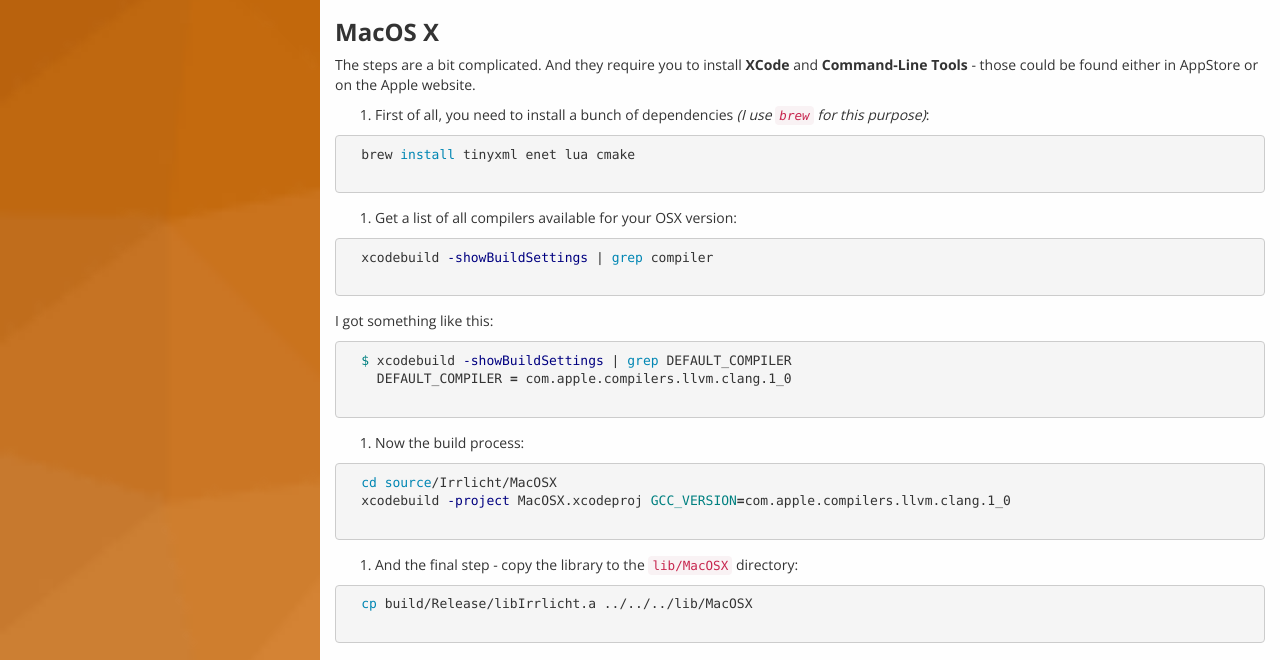
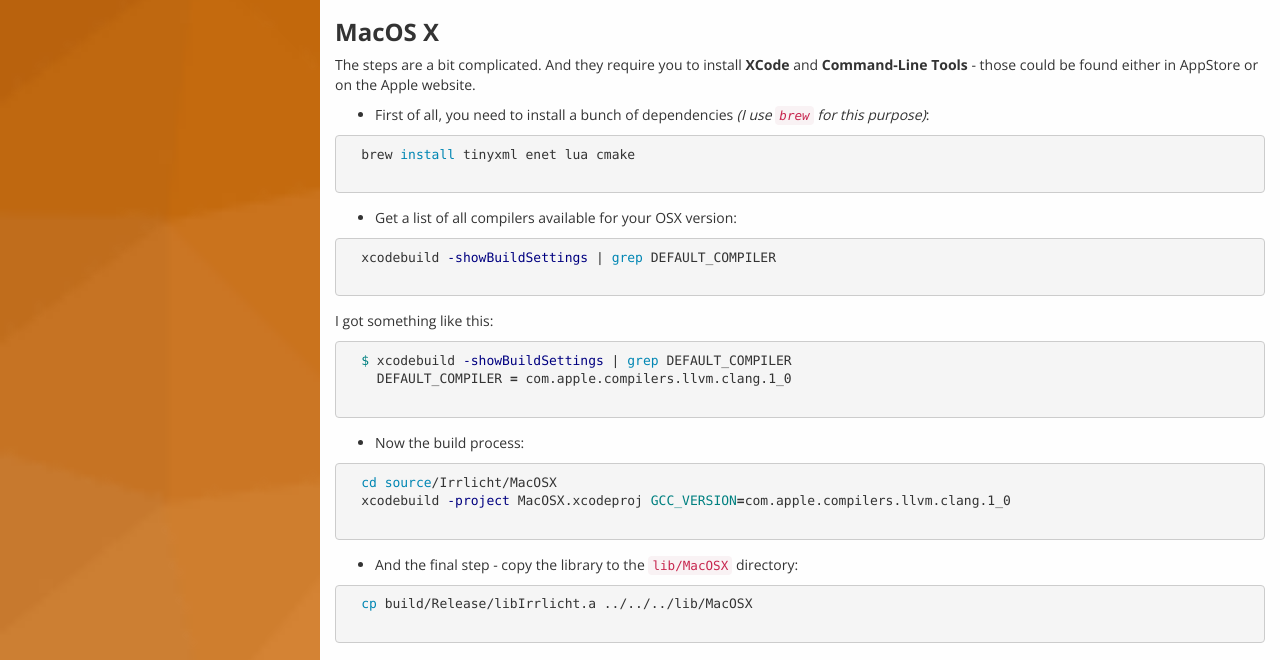
Before and after one commit to shybovycha/irrlicht-newton-tutorials, a Jekyll site: the page built from _posts/2015-08-28-first-application.md, in a window 1280 px wide. Shown: the part 620-1280 px from the top of the page. Built offline with Jekyll 4.4.1, drawn with Linux system fonts in a browser that asks for light colours; nearby versions of some CDN libraries; some of the changed lines change nothing that is shown.

Commit message:
Fixing CMakeLists

```diff
--- a/_posts/2015-08-28-first-application.md
+++ b/_posts/2015-08-28-first-application.md
@@ -47,16 +47,16 @@
 **Command-Line Tools** - those could be found either in  AppStore or on the Apple
 website.
 
-1. First of all, you need to install a bunch of dependencies _(I use `brew` for this purpose)_:
+* First of all, you need to install a bunch of dependencies _(I use `brew` for this purpose)_:
 
   {% highlight bash %}
   brew install tinyxml enet lua cmake
   {% endhighlight %}
 
-2. Get a list of all compilers available for your OSX version:
+* Get a list of all compilers available for your OSX version:
 
   {% highlight bash %}
-  xcodebuild -showBuildSettings | grep compiler
+  xcodebuild -showBuildSettings | grep DEFAULT_COMPILER
   {% endhighlight %}
 
   I got something like this:
@@ -66,14 +66,14 @@
     DEFAULT_COMPILER = com.apple.compilers.llvm.clang.1_0
   {% endhighlight %}
 
-3. Now the build process:
+* Now the build process:
 
   {% highlight bash %}
   cd source/Irrlicht/MacOSX
   xcodebuild -project MacOSX.xcodeproj GCC_VERSION=com.apple.compilers.llvm.clang.1_0
   {% endhighlight %}
 
-4. And the final step - copy the library to the `lib/MacOSX` directory:
+* And the final step - copy the library to the `lib/MacOSX` directory:
 
   {% highlight bash %}
   cp build/Release/libIrrlicht.a ../../../lib/MacOSX
@@ -404,10 +404,6 @@
 cmake_minimum_required(VERSION 3.1)
 project(irrlicht_newton_game1)
 
-if (APPLE)
-    set(CMAKE_CXX_FLAGS ${CMAKE_CXX_FLAGS} "-framework Cocoa -framework IOKit")
-endif()
-
 set(CMAKE_CXX_FLAGS "${CMAKE_CXX_FLAGS} -std=c++11")
 
 option("NEWTON_DEMOS_SANDBOX" "Build demos sandbox" OFF)
@@ -483,6 +479,10 @@
 
 add_executable(${EXECUTABLE_NAME} ${SOURCE_FILES})
 
+if (APPLE)
+    set(CMAKE_CXX_FLAGS "${CMAKE_CXX_FLAGS} -framework Foundation -framework OpenGL -framework Cocoa -framework Carbon -framework AppKit -framework IOKit")
+endif()
+
 target_link_libraries(${EXECUTABLE_NAME}
         ${LIBRARIES})
 {% endhighlight %}
@@ -515,9 +515,42 @@
         │       └── main.cpp
         └── media
 
-Now just run the executable file in your `build` directory. You should see something like this:
+**Note:** If you now just run the `irrlicht_newton_game1` binary on OSX, you will see
+your application does not react to keyboard events. This is tricky, but you need
+to pack your application as OSX application. This is easy, though: just create
+a directory tree `mkdir -p irrlicht_newton_game1.app/Contents/MacOS/` and move
+your binary file there:
+
+    ├── irrlicht_newton_game1.app
+    │   └── Contents
+    │       └── MacOS
+    │           └── irrlicht_newton_game1
+
+Open **Finder** and run the application from there. On other operating systems run
+the executable file in your `build` directory.
+
+Buuuuut, since we have CMake, we may simplify this task because this is a part of
+application build process. So we need to create a usual binary file, when we are
+running Linux or Windows or create a directory structure with binary on its deepest
+level, when running OSX. CMake allows to do it in a really easy way:
+
+{% highlight cmake %}
+if (APPLE)
+    add_executable(${EXECUTABLE_NAME} MACOSX_BUNDLE ${SOURCE_FILES})
+else()
+    add_executable(${EXECUTABLE_NAME} ${SOURCE_FILES})
+endif()
+{% endhighlight %}
+
+You should see something like this:
 
 ![_screenshot #1_]({{ site.baseurl }}/images/04_movement_untouched.png)
+
+To end the process you may consider switching to a terminal and running
+
+{% highlight bash %}
+pkill irrlicht_newton_game1
+{% endhighlight %}
 
 ## Decrypting the code
 
```
